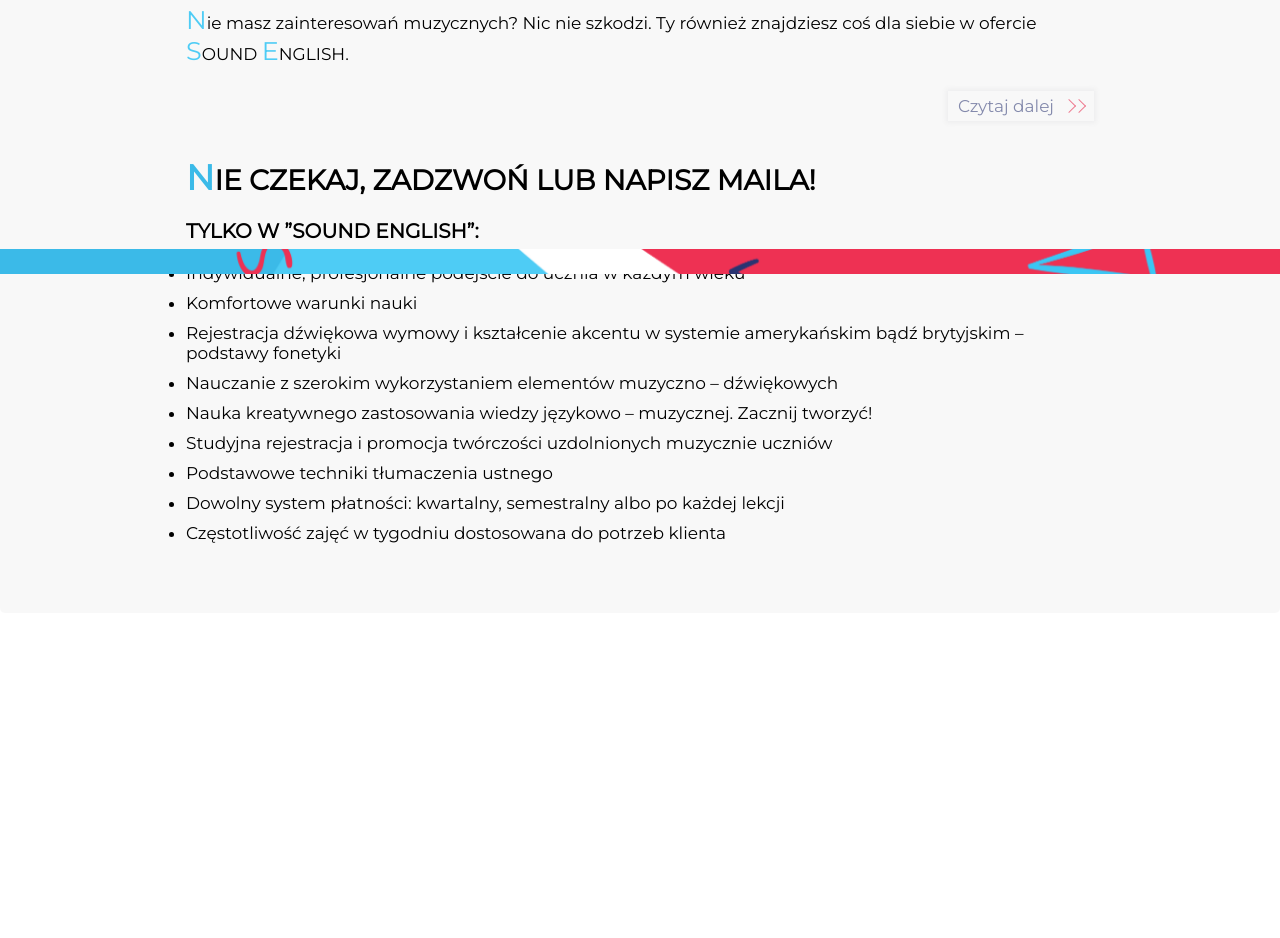
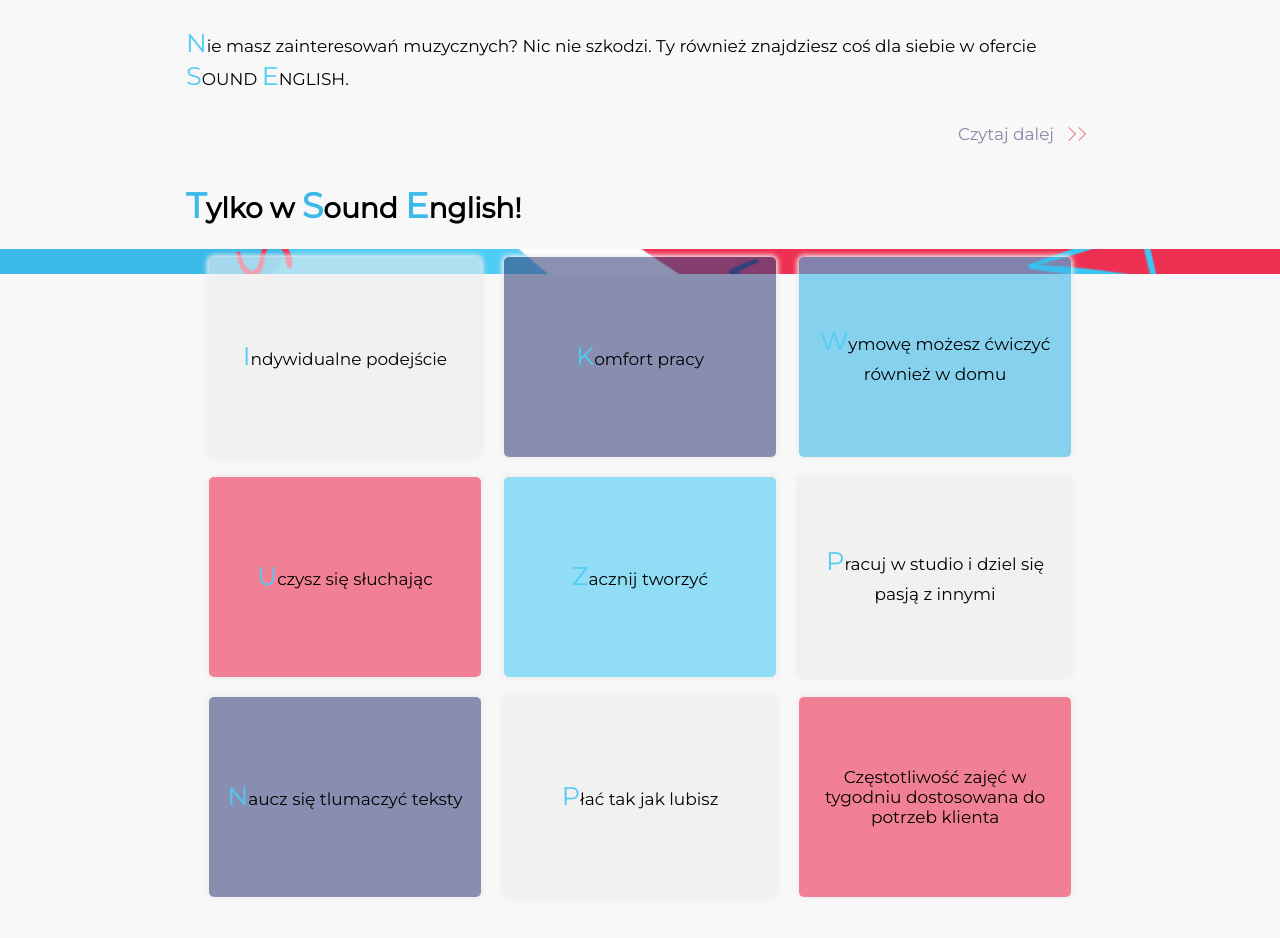
Before and after one commit to TomekMojsiuk/sound-english, a React (Create React App) app: page /o-szkole in a window 1280 px wide. Shown: the part 526-1464 px from the top of the page. Before the commit the page ends 1139 px from the top, so only its background shows below. Built offline with nearby package versions, Linux system fonts and the light colour scheme.

Commit message:
Tiles component added

```diff
--- a/package.json
+++ b/package.json
@@ -32,7 +32,6 @@
     "jquery": "^3.4.1",
     "node-sass": "^4.12.0",
     "react-router": "^5.0.1",
-    "react-router-dom": "^5.0.1",
-    "react-show-more-text": "^1.0.5"
+    "react-router-dom": "^5.0.1"
   }
 }
--- a/src/Components/Buttons/Readmore/Readmore.scss
+++ b/src/Components/Buttons/Readmore/Readmore.scss
@@ -9,6 +9,7 @@
  margin: 15px 0;
  padding: 10px;
  transition: all 0.3s ease-in-out;
+ border-radius: 5px;
  @include boxShadow($color1);
 
  @media all and (min-width: $BreakpointDesktop) {
@@ -19,12 +20,16 @@
   justify-self: flex-end;
   padding: 5px 10px;
   height: 3rem;
+  border-radius: 0;
+  box-shadow: none;
  }
 
  :nth-child(1) {
   font-size: 1.7rem;
-  margin-right: 10px;
   z-index: -1;
+  @media all and (min-width: $BreakpointDesktop) {
+    margin-right: 10px;
+  }
  }
  :nth-child(2) {
   line-height: 2rem;
@@ -33,7 +38,7 @@
   transform: rotate(45deg);
   border-right: 1px solid $color5;
   border-bottom: 1px solid $color5;
-  margin-top: 3px;
+  margin-bottom: -3px;
   z-index: -1;
 
   @media all and (min-width: $BreakpointDesktop) {
@@ -49,7 +54,7 @@
   transform: rotate(45deg);
   border-right: 1px solid $color5;
   border-bottom: 1px solid $color5;
-  margin: -5px 0;
+  // margin: -5px 0;
   z-index: -1;
 
   @media all and (min-width: $BreakpointDesktop) {
@@ -61,8 +66,11 @@
  }
 
  &:hover {
-  border-radius: 5px;
+
   @include boxShadow($color1);
+  @media all and (min-width: $BreakpointDesktop) {
+    border-radius: 5px;
+}
 
   :nth-child(2) {
 
--- /dev/null
+++ b/src/Components/Tile/Tile.js
@@ -0,0 +1,24 @@
+import React from "react";
+import $ from "jquery";
+
+import "./Tile.scss";
+
+class Tile extends React.Component {
+ constructor(props) {
+  super(props);
+  this.state = {};
+ }
+
+ render() {
+     const { side1Text, side2Text, bgColor } = this.props;
+
+  return (
+    <div className='tile' style={{backgroundColor: bgColor}}>
+      <div className="side1">{side1Text}</div>
+      <div className="side2">{side2Text}</div>
+    </div>
+  );
+ }
+}
+
+export default Tile;
--- /dev/null
+++ b/src/Components/Tile/Tile.scss
@@ -0,0 +1,49 @@
+@import "../../Scss/Config.scss";
+
+.tile {
+ position: relative;
+ display: flex;
+ justify-content: center;
+ align-items: center;
+ width: 100%;
+ margin: 10px 0;
+ border-radius: 5px;
+ transition: all 0.8s ease-in-out;
+ @include boxShadow($color1);
+
+ @media all and (min-width: $BreakpointDesktop) {
+  width: 30%;
+  height: 200px;
+
+  .side1 {
+   opacity: 1;
+  }
+
+  .side2 {
+   opacity: 0;
+   transform: rotateY(180deg);
+  }
+
+  &:hover {
+   transform: rotateY(180deg);
+
+   .side1 {
+    opacity: 0;
+   }
+
+   .side2 {
+    opacity: 1;
+   }
+  }
+ }
+
+ .side1,
+ .side2 {
+  text-align: center;
+  padding: 10px;
+  position: absolute;
+  width: 100%;
+  font-size: 1.7rem;
+  transition: all 0.8s ease-in-out;
+ }
+}
--- a/src/Pages/Pages.scss
+++ b/src/Pages/Pages.scss
@@ -47,6 +47,7 @@
 
  p, ul, li {
   font-size: 1.7rem;
+  line-height: 3rem;
   margin: 10px 0;
 
   span {
@@ -93,3 +94,15 @@
         display: none;
     }
 }
+
+.tiles__box {
+
+    display: flex;
+    flex-direction: column;
+
+    @media all and (min-width: $BreakpointDesktop) {
+        flex-direction: row;
+        justify-content: space-evenly;
+        flex-wrap: wrap;
+    }
+}
--- a/src/Pages/Szkola/Szkola.js
+++ b/src/Pages/Szkola/Szkola.js
@@ -1,9 +1,10 @@
 import React from "react";
-import "../Pages.scss";
+import "../../Pages/Pages.scss";
 import "./Szkola.scss";
 
 import Loader from "../../Components/Loader/Loader";
 import ReadMore from "../../Components/Buttons/Readmore/Readmore";
+import Tile from "../../Components/Tile/Tile";
 
 class Szkola extends React.Component {
  constructor(props) {
@@ -24,6 +25,13 @@
 
  render() {
   const { componentDidMount } = this.state;
+
+  let opacity = '.6';
+  let color1 = `rgba(237, 237, 238, ${opacity})`;
+  let color2 = `rgba(62, 72, 128, ${opacity})`;
+  let color3 = `rgba(59, 186, 232, ${opacity})`;
+  let color4 = `rgba(78, 204, 245, ${opacity})`;
+  let color5 = `rgba(238, 49, 83, ${opacity})`;
 
   return componentDidMount ? (
    <div className='content__box'>
@@ -46,7 +54,7 @@
        wyższy poziom tak umiejętności anglistycznych oraz wokalno –
        instrumentalnych.
       </p>
-      <p className="read--more">Łącząc w edukacji dwa wspomniane kierunki, przyspiesza
+      <p className="read--more"><span>Ł</span>ącząc w edukacji dwa wspomniane kierunki, przyspiesza
        się wydatnie proces kształcenia, który w związku z muzyką jest także o
        wiele ciekawszy dla uczniów.</p>
       <ReadMore />
@@ -86,33 +94,53 @@
      </div>
 
      <h1>
-      <span>N</span>IE CZEKAJ, ZADZWOŃ LUB NAPISZ MAILA!
+      <span>T</span>ylko w <span>S</span>ound <span>E</span>nglish!
      </h1>
-     <h2>TYLKO W ”SOUND ENGLISH”:</h2>
+     <div className="tiles__box">
+     <Tile bgColor={color1}
+     side1Text={<p><span>I</span>ndywidualne podejście</p>}
+     side2Text={'Indywidualne, profesjonalne podejście do ucznia w każdym wieku'}/>
 
-     <ul>
-      <li>Indywidualne, profesjonalne podejście do ucznia w każdym wieku</li>
-      <li>Komfortowe warunki nauki</li>
-      <li>
-       Rejestracja dźwiękowa wymowy i kształcenie akcentu w systemie
-       amerykańskim bądź brytyjskim – podstawy fonetyki
-      </li>
-      <li>
-       Nauczanie z szerokim wykorzystaniem elementów muzyczno – dźwiękowych
-      </li>
-      <li>
-       Nauka kreatywnego zastosowania wiedzy językowo – muzycznej. Zacznij
-       tworzyć!
-      </li>
-      <li>
-       Studyjna rejestracja i promocja twórczości uzdolnionych muzycznie uczniów
-      </li>
-      <li>Podstawowe techniki tłumaczenia ustnego</li>
-      <li>
-       Dowolny system płatności: kwartalny, semestralny albo po każdej lekcji
-      </li>
-      <li>Częstotliwość zajęć w tygodniu dostosowana do potrzeb klienta</li>
-     </ul>
+     <Tile bgColor={color2}
+     side1Text={<p><span>K</span>omfort pracy</p>}
+     side2Text={'Komfortowe warunki nauki z wykorzystaniem zarówno tradycyjnych, jak i autorskich metod nauczania oraz nowoczesnego sprzętu muzycznego'}/>
+
+     <Tile bgColor={color3}
+     side1Text={<p><span>W</span>ymowę możesz ćwiczyć również w domu</p>}
+     side2Text={'Rejestracja dźwiękowa wymowy i kształcenie akcentu w systemie amerykańskim bądź brytyjskim – podstawy fonetyki'}
+     />
+
+     <Tile bgColor={color5}
+     side1Text={<p><span>U</span>czysz się słuchając</p>}
+     side2Text={'Nauczanie z szerokim wykorzystaniem elementów muzyczno – dźwiękowych'}
+     />
+
+     <Tile bgColor={color4}
+     side1Text={<p><span>Z</span>acznij tworzyć</p>}
+     side2Text={'Nauka kreatywnego zastosowania wiedzy językowo – muzycznej'}
+     />
+
+     <Tile bgColor={color1}
+     side1Text={<p><span>P</span>racuj w studio i dziel się pasją z innymi</p>}
+     side2Text={'Studyjna rejestracja i promocja twórczości uzdolnionych muzycznie uczniów'}
+     />
+
+     <Tile bgColor={color2}
+     side1Text={<p><span>N</span>aucz się tlumaczyć teksty</p>}
+     side2Text={'Podstawowe techniki tłumaczenia ustnego'}
+     />
+
+     <Tile bgColor={color1}
+     side1Text={<p><span>P</span>łać tak jak lubisz</p>}
+     side2Text={'Dowolny system płatności: kwartalny, semestralny albo po każdej lekcji'}
+     />
+
+     <Tile bgColor={color5}
+     side1Text={'Częstotliwość zajęć w tygodniu dostosowana do potrzeb klienta'}
+     side2Text={''}
+     />
+
+     </div>
     </div>
    </div>
   ) : (
--- a/src/Pages/Szkola/Szkola.scss
+++ b/src/Pages/Szkola/Szkola.scss
@@ -0,0 +1,21 @@
+@import '../../Scss/Config.scss';
+
+@import '../../Scss/Config.scss';
+
+.tiles__box {
+    display: flex;
+    flex-direction: column;
+    @media all and (min-width: $BreakpointDesktop) {
+        flex-direction: row;
+        flex-wrap: no-wrap;
+    }
+
+    .tile {
+width: 100%;
+height: 200px;
+padding: 20px;
+        @media all and (min-width: $BreakpointDesktop) {
+        width: 30%;
+        }
+    }
+}
--- a/src/Scss/Config.scss
+++ b/src/Scss/Config.scss
@@ -20,7 +20,6 @@
 $color4: #4eccf5;
 $color5: #ee3153;
 
-
 // Box effects
 @mixin boxShadow ($rgbaBoxColor) {
     -webkit-box-shadow: 0px 0px 5px 2px $rgbaBoxColor;
```
Also changed, not shown: 1 other file (tests, documents, lock files or other folders).
